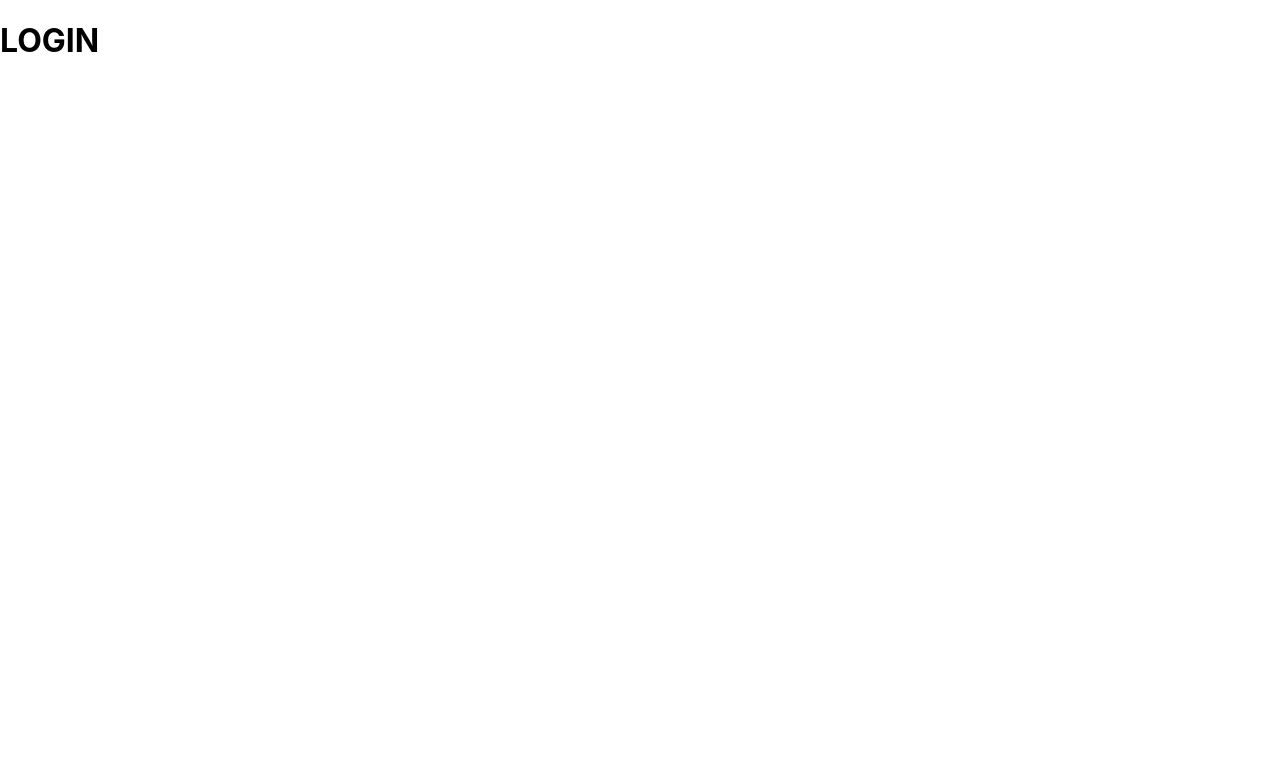
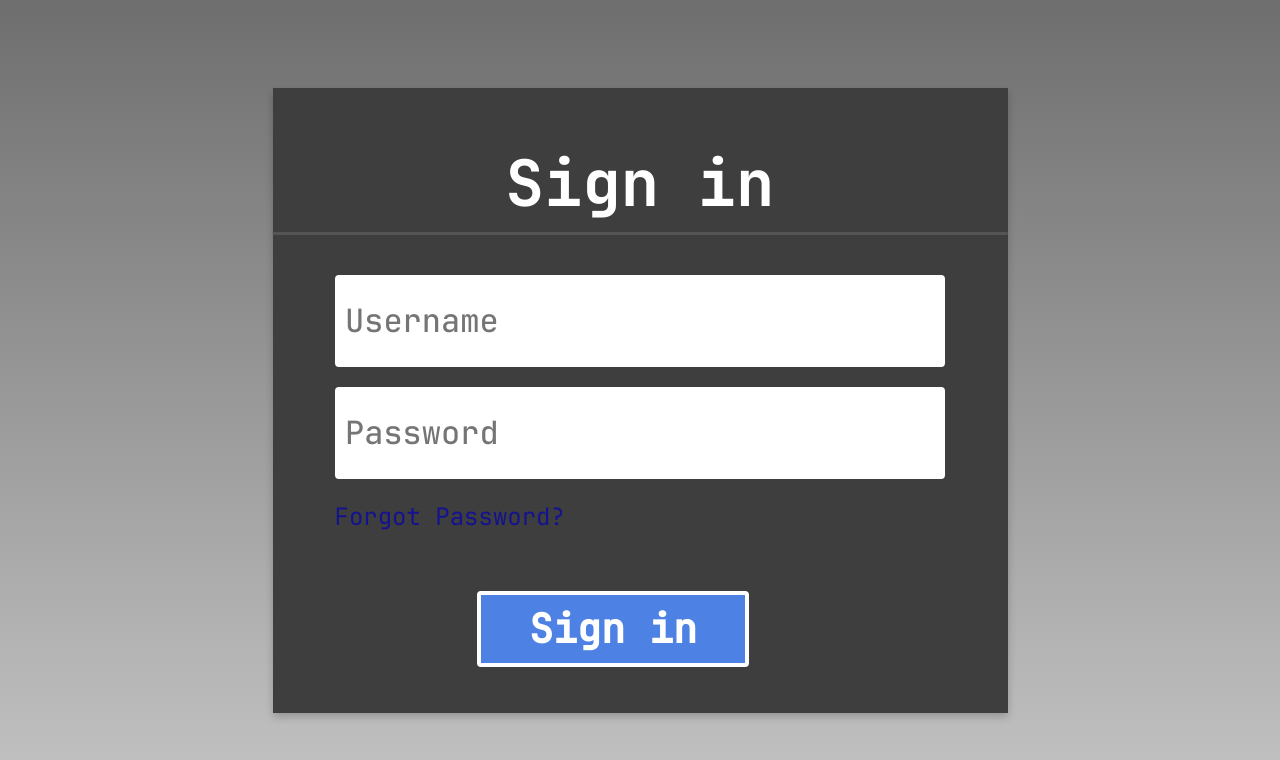
Before and after one commit to polktik/billpayment, a React (Create React App) app: page /signin in a window 1280 px wide. Shown: the top 760 px of the page. Built offline with nearby package versions, Linux system fonts and the light colour scheme.

Commit message:
signin-finished

```diff
--- a/package.json
+++ b/package.json
@@ -6,6 +6,9 @@
     "@testing-library/jest-dom": "^5.17.0",
     "@testing-library/react": "^13.4.0",
     "@testing-library/user-event": "^13.5.0",
+    "axios": "^1.7.7",
+    "bcrypt": "^5.1.1",
+    "cors": "^2.8.5",
     "express": "^4.21.1",
     "mysql": "^2.18.1",
     "mysql2": "^3.11.3",
--- a/src/App.js
+++ b/src/App.js
@@ -3,6 +3,7 @@ import { BrowserRouter as Router, Route, Routes } from 'react-router-dom';
 import Welcome from './pageJS/Welcome';
 import Signin from './pageJS/Signin';
 import Register from './pageJS/Register';
+import Home from './pageJS/Home';
 import './App.css';
 
 function App() {
@@ -12,6 +13,7 @@ function App() {
         <Route path="/" element={<Welcome />} />
         <Route path="/signin" element={<Signin />} />
         <Route path="/register" element={<Register />} />
+        <Route path="/home" element={<Home />} />
       </Routes>
     </Router>
   );
--- /dev/null
+++ b/src/pageCSS/Signin.css
@@ -0,0 +1,123 @@
+@font-face {
+    font-family: 'fontBold';
+    src: url('./fonts/JetBrainsMono-Bold.woff2') format('woff2');
+    font-weight: normal;
+    font-style: normal;
+}
+
+@font-face {
+    font-family: 'fontMedium';
+    src: url('./fonts/JetBrainsMono-Medium.woff2') format('woff2');
+    font-weight: normal;
+    font-style: normal;
+}
+
+@font-face {
+    font-family: 'fontRegular';
+    src: url('./fonts/JetBrainsMono-Regular.woff2') format('woff2');
+    font-weight: normal;
+    font-style: normal;
+}
+
+.signin-page {
+    display: flex;
+    justify-content: center;
+    align-items: center;
+    height: 100vh;
+    background: linear-gradient(to bottom, #6e6e6e, #c4c4c4); /* สีพื้นหลังไล่สี */
+}
+
+
+.signin-box {
+    background-color: #3e3e3e;
+    width: 735px;
+    height: 625px;
+    box-shadow: 0 4px 8px rgba(0, 0, 0, 0.2);
+    text-align: center;
+}
+
+.signin-box h2 {
+    font-family: 'fontBold', sans-serif;
+    font-size: 64px;
+    color: white;
+    margin-bottom: 20px;
+    border-bottom: none;
+    padding-bottom: 10px;
+    display: inline-block;
+    position: relative;
+    text-align: center;
+}
+
+.signin-box h2::after {
+    content: '';
+    position: absolute;
+    bottom: 0;
+    left: 50%;
+    transform: translateX(-50%);
+    width: 734.5px;
+    height: 3px;
+    background-color: #555;
+}
+
+.username-box {
+    margin-bottom: 20px;
+}
+
+.username-box input {
+    width: 590px;
+    height: 72px;
+    padding: 10px;
+    border: none;
+    border-radius: 4px;
+    margin-top: 20px;
+    font-size: 32px;
+    font-family: 'fontMedium', sans-serif;
+}
+
+.password-box {
+    position: relative;
+}
+
+.password-box input {
+    width: 590px;
+    height: 72px;
+    padding: 10px;
+    border: none;
+    border-radius: 4px;
+    font-size: 32px;
+    font-family: 'fontMedium', sans-serif;
+}
+
+.forgot-password {
+    text-align: left;
+    margin-bottom: 20px;
+    padding: 22px 62px;
+}
+
+.forgot-password a {
+    color: #14128F;
+    text-decoration: none;
+    font-size: 24px;
+    font-family: 'fontRegular', sans-serif;
+}
+
+.forgot-password a:hover {
+    text-decoration: underline;
+}
+
+.signin-button {
+    background-color: #4D81E4;
+    color: white;
+    border: 4px solid #ffffff;
+    border-radius: 4px;
+    width: 272px;
+    height: 76px;
+    padding: auto;
+    font-size: 40px;
+    cursor: pointer;
+    font-family: 'fontMedium', sans-serif;
+}
+
+.signin-button:hover {
+    background-color: #3c6bd4;
+}
--- a/src/pageCSS/Welcome.css
+++ b/src/pageCSS/Welcome.css
@@ -9,7 +9,7 @@
     background-color: #454545;
     text-align: end;
     width: auto;
-    height: 80px;
+    height: 110px;
 }
 
 .signin-button {
@@ -20,7 +20,7 @@
     width: 209px;
     height: 60px;
     font-size: 30px;
-    margin-top: 10px;
+    margin-top: 17px;
     margin-right: 54px;
     font-family: 'fontBold', sans-serif;
     font-weight: bold;
--- /dev/null
+++ b/src/pageJS/Home.js
@@ -0,0 +1,5 @@
+export default function Home() {
+    return(
+        <h1>HOME</h1>
+    );
+}
--- a/src/pageJS/Signin.js
+++ b/src/pageJS/Signin.js
@@ -1,5 +1,50 @@
+import React from "react";
+import { useNavigate } from "react-router-dom";
+import "../pageCSS/Signin.css";
+import axios from 'axios';
+import { useState } from "react";
+
 export default function Signin() {
-    return(<>
-        <h1>LOGIN</h1>
-    </>);
+    const [username, setUsername] = useState('');
+    const [password, setPassword] = useState('');
+    const [message, setMessage] = useState('');
+    const navigate = useNavigate();
+
+
+    const handleLogin = async(event) => {
+        event.preventDefault();
+
+        try {
+            const response = await axios.post('http://localhost:3309/login', { username, password });
+            setMessage(response.data.message);
+            navigate("/home");
+
+    } catch (error) {
+        if (error.response) {
+            setMessage(error.response.data.message);
+        } else {
+            setMessage('An error occurred. Please try again later.');
+        }
+    }
+};
+
+return (<div className="signin-page">
+    <div className="signin-box">
+        <h2>Sign in</h2>
+        <form onSubmit={handleLogin}>
+            <div className="username-box">
+                <input type="text" placeholder="Username" value={username} onChange={(e)=>setUsername(e.target.value)} required />
+            </div>
+            <div className="password-box">
+                <input type="password" placeholder="Password" value={password} onChange={(e)=>setPassword(e.target.value)} required />
+            </div>
+            <div className="forgot-password">
+                <a href="/forgot">Forgot Password?</a>
+            </div>
+            <button type="submit" className="signin-button">Sign in</button>
+            {message && <p>{message}</p>} {/* แสดงข้อความแจ้งเตือน */}
+        </form>
+    </div>
+</div>
+);
 }
--- a/src/pageJS/Welcome.js
+++ b/src/pageJS/Welcome.js
@@ -17,7 +17,7 @@ export default function Welcome() {
       return (
          <div>
             <div className="welcome-header">
-               <button className="signin-button" onClick={goSignin}>Sign In</button>
+               <button className="signin-button" onClick={goSignin}>Sign in</button>
             </div>
             <div>
                <img className="onlinePayment" src={welcome} alt="welcome-pic" />
```
Also changed, not shown: src/backend/backend.js (+96 -0 lines), 1 other file (tests, documents, lock files or other folders).
